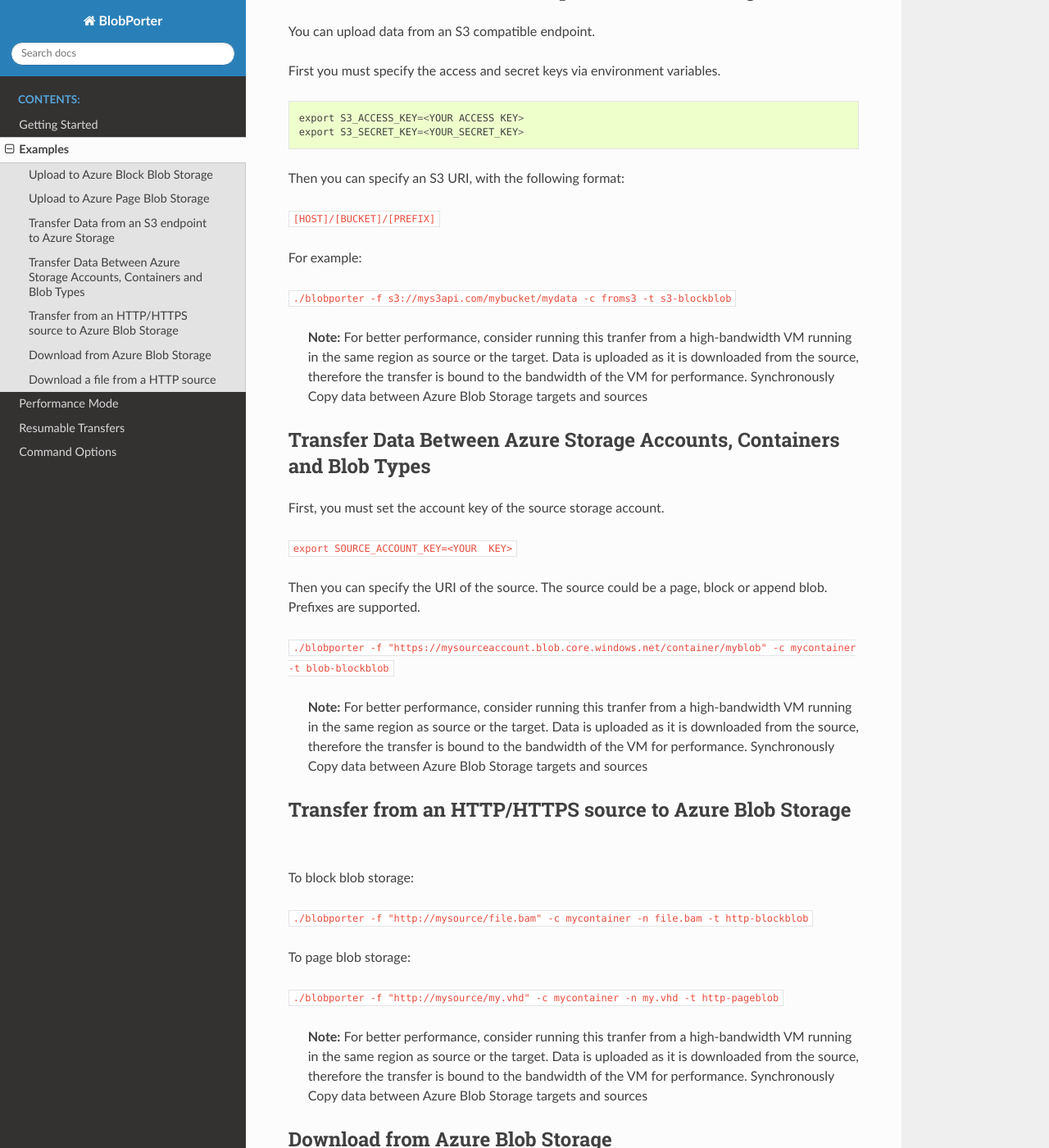
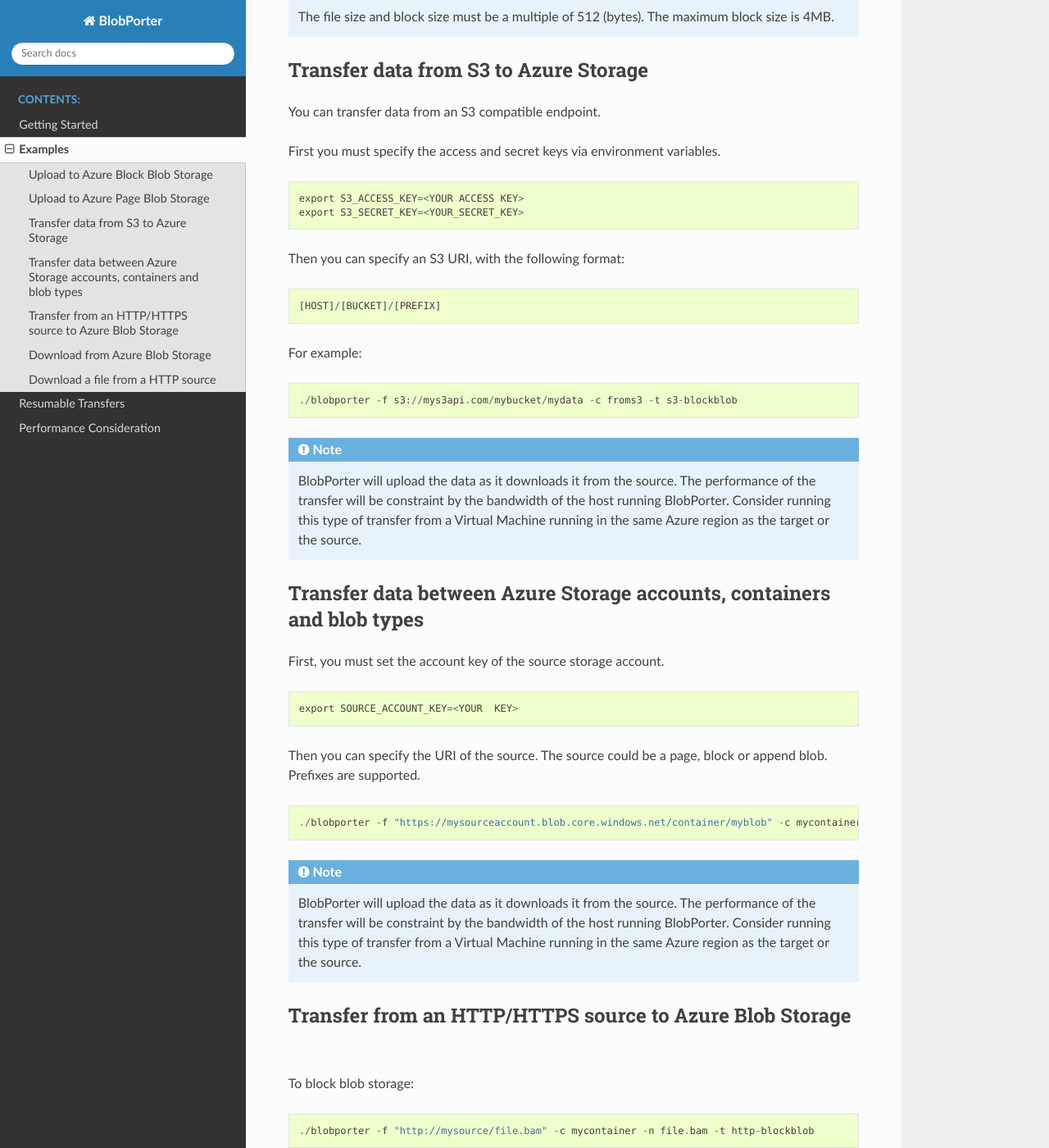
Before and after one commit to Azure/blobporter, a Sphinx documentation site: the page built from docs/examples.rst, in a window 1280 px wide and 1400 px high, scrolled down 1005 px. Shown: the whole window at 82% size. Built offline with Sphinx 7.4.7 and the Read the Docs theme 2.0.0, drawn with Linux system fonts in a browser that asks for light colours; some of the changed text lies outside the part shown.

Commit message:
- fix use exact name not working - documentation updates

```diff
--- a/docs/conf.py
+++ b/docs/conf.py
@@ -15,7 +15,7 @@
 # import os
 # import sys
 # sys.path.insert(0, os.path.abspath('.'))
-
+import sphinx_bootstrap_theme
 
 # -- Project information -----------------------------------------------------
 
@@ -75,6 +75,8 @@
 # a list of builtin themes.
 #
 html_theme = 'sphinx_rtd_theme'
+#html_theme = 'bootstrap'
+#html_theme_path = sphinx_bootstrap_theme.get_html_theme_path()
 
 # Theme options are theme-specific and customize the look and feel of a theme
 # further.  For a list of options available for each theme, see the
--- a/docs/examples.rst
+++ b/docs/examples.rst
@@ -1,43 +1,52 @@
-========
 Examples
 ========
 
+
 Upload to Azure Block Blob Storage
--------------------------------------------
+-----------------------------------
 
 Single file upload:
 
-``./blobporter -f /datadrive/myfile.tar -c mycontainer -n myfile.tar``
+::
 
-    **Note:** If the container does not exist, it will be created.
+    ./blobporter -f /datadrive/myfile.tar -c mycontainer -n myfile.tar
+
+.. note:: BlobPorter will create the container if it doesn't exist.
 
 Upload all files that match the pattern:
 
-``./blobporter -f "/datadrive/*.tar" -c mycontainer``
+::
+
+    ./blobporter -f "/datadrive/*.tar" -c mycontainer
 
 You can also specify a list of files or patterns explicitly:
 
-``./blobporter -f "/datadrive/*.tar" -f "/datadrive/readme.md" -f "/datadrive/log" -c mycontainer``
+::
+
+    ./blobporter -f "/datadrive/*.tar" -f "/datadrive/readme.md" -f "/datadrive/log" -c mycontainer
 
 If you want to rename the target file name, you can use the -n option:
 
-``./blobporter -f /datadrive/f1.tar  -n newname.tar -c mycontainer``
+::
+
+    ./blobporter -f /datadrive/f1.tar  -n newname.tar -c mycontainer
 
 Upload to Azure Page Blob Storage
---------------------------------------
+----------------------------------
 
-Same as uploading to block blob storage, but with the transfer definiton (-t option) set to ``file-pageblob``.
+Same as uploading to block blob storage, but with the transfer definiton (-t option) set to ``file-pageblob``.  For example, a single file upload to page blob:
 
-For example, a single file upload to page blob:
+::
 
-``./blobporter -f /datadrive/mydisk.vhd -c mycontainer -n mydisk.vhd -t file-pageblob``
+    ./blobporter -f /datadrive/mydisk.vhd -c mycontainer -n mydisk.vhd -t file-pageblob
 
-    **Note:** The file size and block size must be a multiple of 512 (bytes). The maximum block size is 4MB.
 
-Transfer Data from an S3 endpoint to Azure Storage
---------------------------------------------------
+.. note:: The file size and block size must be a multiple of 512 (bytes). The maximum block size is 4MB.
 
-You can upload data from an S3 compatible endpoint.
+Transfer data from S3 to Azure Storage
+---------------------------------------
+
+You can transfer data from an S3 compatible endpoint.
 
 First you must specify the access and secret keys via environment variables.
 
@@ -48,71 +57,117 @@
 
 Then you can specify an S3 URI, with the following format:
 
-``[HOST]/[BUCKET]/[PREFIX]``
+::
+
+    [HOST]/[BUCKET]/[PREFIX]
 
 For example:
 
-``./blobporter -f s3://mys3api.com/mybucket/mydata -c froms3 -t s3-blockblob``
+::
 
-    **Note:** For better performance, consider running this tranfer from a high-bandwidth VM running in the same region as source or the target. Data is uploaded as it is downloaded from the source, therefore the transfer is bound to the bandwidth of the VM for performance.
-    Synchronously Copy data between Azure Blob Storage targets and sources
+    ./blobporter -f s3://mys3api.com/mybucket/mydata -c froms3 -t s3-blockblob
 
+.. note::
 
-Transfer Data Between Azure Storage Accounts, Containers and Blob Types
+    BlobPorter will upload the data as it downloads it from the source.
+    The performance of the transfer will be constraint by the bandwidth of the host running BlobPorter. Consider running this type of transfer from a Virtual Machine running in the same Azure region as the target or the source.
+
+Transfer data between Azure Storage accounts, containers and blob types
 -----------------------------------------------------------------------
 
 First, you must set the account key of the source storage account.
 
-``export SOURCE_ACCOUNT_KEY=<YOUR  KEY>``
+::
+
+    export SOURCE_ACCOUNT_KEY=<YOUR  KEY>
+
 
 Then you can specify the URI of the source. The source could be a page, block or append blob. Prefixes are supported.
 
-``./blobporter -f "https://mysourceaccount.blob.core.windows.net/container/myblob" -c mycontainer -t blob-blockblob``
+::
 
-    **Note:** For better performance, consider running this tranfer from a high-bandwidth VM running in the same region as source or the target. Data is uploaded as it is downloaded from the source, therefore the transfer is bound to the bandwidth of the VM for performance.
-    Synchronously Copy data between Azure Blob Storage targets and sources
+    ./blobporter -f "https://mysourceaccount.blob.core.windows.net/container/myblob" -c mycontainer -t blob-blockblob
 
+.. note::
+
+    BlobPorter will upload the data as it downloads it from the source.
+    The performance of the transfer will be constraint by the bandwidth of the host running BlobPorter. Consider running this type of transfer from a Virtual Machine running in the same Azure region as the target or the source.
 
 Transfer from an HTTP/HTTPS source to Azure Blob Storage
 --------------------------------------------------------
 
 To block blob storage:
 
-``./blobporter -f "http://mysource/file.bam" -c mycontainer -n file.bam -t http-blockblob``
+::
+
+    ./blobporter -f "http://mysource/file.bam" -c mycontainer -n file.bam -t http-blockblob
 
 To page blob storage:
 
-``./blobporter -f "http://mysource/my.vhd" -c mycontainer -n my.vhd -t http-pageblob``
+::
 
-    **Note:** For better performance, consider running this tranfer from a high-bandwidth VM running in the same region as source or the target. Data is uploaded as it is downloaded from the source, therefore the transfer is bound to the bandwidth of the VM for performance.
-    Synchronously Copy data between Azure Blob Storage targets and sources
+    ./blobporter -f "http://mysource/my.vhd" -c mycontainer -n my.vhd -t http-pageblob
+
+.. note::
+
+    BlobPorter will upload the data as it downloads it from the source.
+    The performance of the transfer will be constraint by the bandwidth of the host running BlobPorter. Consider running this type of transfer from a Virtual Machine running in the same Azure region as the target or the source.
 
 Download from Azure Blob Storage
---------------------------
+--------------------------------
 
 For download scenarios, the source can be a page, append or block blob:
 
-``./blobporter -c mycontainer -n file.bam -t blob-file``
+::
+
+    ./blobporter -c mycontainer -n file.bam -t blob-file
 
 You can use the -n option to specify a prefix. All blobs that match the prefix will be downloaded.
 
 The following will download all blobs in the container that start with f:
 
-``./blobporter -c mycontainer -n f -t blob-file``
+::
+
+    ./blobporter -c mycontainer -n f -t blob-file
+
 
 Without the -n option all files in the container will be downloaded.
 
-``./blobporter -c mycontainer -t blob-file``
+::
+
+    ./blobporter -c mycontainer -t blob-file
+
 
 By default files are downloaded keeping the same directory structure as the remote source.
 
-If you want download to the same directory where you are running blobporter, set -i option.
+If you want download to the same directory where you are running blobporter set -i option.
 
-``./blobporter -p -c mycontainer -t blob-file -i``
+::
+
+    ./blobporter -c mycontainer -t blob-file -i
+
+
+For scenarios where blob endpoint is from a soverign cloud (e.g. China and Germany), Azure Gov or Azure Stack, you can specify the fully qualified domain name:
+
+::
+
+    ./blobporter -f "https://[ACCOUNT_NAME].[BASE_URL]/[CONTAINER_NAME]/[PREFIX]" -t blob-file
+
+And the source account key, must be set via an environment variable.
+
+::
+
+    export SOURCE_ACCOUNT_KEY=<YOUR  KEY>
+
+
 
 Download a file from a HTTP source
 ----------------------------------
 
-``./blobporter -f "http://mysource/file.bam" -n /datadrive/file.bam -t http-file``
+::
 
-    **Note:** The ACCOUNT_NAME and ACCOUNT_KEY environment variables are not required in this scenario.
+    ./blobporter -f "http://mysource/file.bam" -n /datadrive/file.bam -t http-file
+
+.. note::
+
+    The ACCOUNT_NAME and ACCOUNT_KEY environment variables are not required.
--- a/docs/gettingstarted.rst
+++ b/docs/gettingstarted.rst
@@ -9,7 +9,7 @@
 
 ::
 
-    wget -O bp_linux.tar.gz https://github.com/Azure/blobporter/releases/download/v0.6.09/bp_linux.tar.gz
+    wget -O bp_linux.tar.gz https://github.com/Azure/blobporter/releases/download/v0.6.12/bp_linux.tar.gz
     tar -xvf bp_linux.tar.gz linux_amd64/blobporter
     chmod +x ~/linux_amd64/blobporter
     cd ~/linux_amd64
@@ -24,7 +24,7 @@
 Windows
 -------
 
-Download `BlobPorter.exe <https://github.com/Azure/blobporter/releases/download/v0.6.10/bp_windows.zip>`_
+Download `BlobPorter.exe <https://github.com/Azure/blobporter/releases/download/v0.6.12/bp_windows.zip>`_
 
 Set environment variables (if using the command prompt): ::
 
@@ -35,3 +35,51 @@
 
     $env:ACCOUNT_NAME="<STORAGE_ACCOUNT_NAME>"
     $env:ACCOUNT_KEY="<STORAGE_ACCOUNT_KEY>"
+
+
+Command Options
+---------------
+
+ -f, --source_file          (string) URL, Azure Blob or S3 Endpoint, file or files (e.g. /data/\*.gz) to upload.
+ -c, --container_name       (string) Container name (e.g. mycontainer).
+ -n, --blob_name            (string) Blob name (e.g. myblob.txt) or prefix for download scenarios.
+ -g, --concurrent_workers   (int) Number of go-routines for parallel upload.
+ -r, --concurrent_readers   (int) Number of go-routines for parallel reading of the input.
+ -b, --block_size           (string) Desired size of each blob block.
+
+                            Can be specified as an integer byte count or integer suffixed with B, KB or MB.
+
+ -a, --account_name         (string) Storage account name (e.g. mystorage).
+
+                            Can also be specified via the ACCOUNT_NAME environment variable.
+
+ -k, --account_key          (string) Storage account key string.
+
+                            Can also be specified via the ACCOUNT_KEY environment variable.
+ -s, --http_timeout         (int) HTTP client timeout in seconds. Default value is 600s.
+ -d, --dup_check_level      (string) Desired level of effort to detect duplicate data blocks to minimize upload size.
+
+                            Must be one of None, ZeroOnly, Full (default "None")
+ -t, --transfer_type        (string) Defines the source and target of the transfer.
+
+                            Must be one of file-blockblob, file-pageblob, http-blockblob, http-pageblob, blob-file, pageblock-file (alias of blob-file), blockblob-file (alias of blob-file), http-file, blob-pageblob, blob-blockblob, s3-pageblob and s3-blockblob.
+ -m, --compute_blockmd5     (bool) If set, block level MD5 has will be computed and included as a header when the block is sent to blob storage.
+
+                            Default is false.
+ -q, --quiet_mode           (bool) If set, the progress indicator is not displayed.
+
+                            The files to transfer, errors, warnings and transfer completion summary is still displayed.
+ -x, --files_per_transfer   (int) Number of files in a batch transfer. Default is 500.
+ -h, --handles_per_file     (int) Number of open handles for concurrent reads and writes per file. Default is 2.
+ -i, --remove_directories   (bool) If set blobs are downloaded or uploaded without keeping the directory structure of the source.
+
+                            Not applicable when the source is a HTTP endpoint.
+ -o, --read_token_exp       (int) Expiration in minutes of the read-only access token that will be generated to read from S3 or Azure Blob sources.
+
+                            Default value: 360.
+ -l, --transfer_status      (string) Transfer status file location.
+                            If set, blobporter will use this file to track the status of the transfer.
+
+                            In case of failure and the same file is referrenced, the source files that were transferred will be skipped.
+
+                            If the transfer is successful a summary will be appended.
--- a/docs/options.rst
+++ /dev/null
@@ -1,52 +0,0 @@
-===============
-Command Options
-===============
-
- -f, --source_file          (string) URL, Azure Blob or S3 Endpoint, file or files (e.g. /data/\*.gz) to upload.
- -c, --container_name       (string) Container name (e.g. mycontainer).
- -n, --blob_name            (string) Blob name (e.g. myblob.txt) or prefix for download scenarios.
- -g, --concurrent_workers   (int) Number of go-routines for parallel upload.
- -r, --concurrent_readers   (int) Number of go-routines for parallel reading of the input.
- -b, --block_size           (string) Desired size of each blob block.
-                            Can be specified as an integer byte count or integer suffixed with B, KB or MB (default /"4MB/", maximum /"100MB/").
-                            The block size could have a significant memory impact.
-                            If you are using large blocks reduce the number of readers and workers (-r and -g options) to reduce the memory pressure during the transfer.
-                            For files larger than 200GB, this parameter must be set to a value higher than 4MB.
-                            The minimum block size is defined by the following formula:
-                            Minimum Block Size = File Size / 50000
-                            The maximum block size is 100MB
-
- -a, --account_name         (string) Storage account name (e.g. mystorage).
-
-                            Can also be specified via the ACCOUNT_NAME environment variable.
-
- -k, --account_key          (string) Storage account key string.
-
-                            Can also be specified via the ACCOUNT_KEY environment variable.
- -s, --http_timeout         (int) HTTP client timeout in seconds. Default value is 600s.
- -d, --dup_check_level      (string) Desired level of effort to detect duplicate data blocks to minimize upload size.
-
-                            Must be one of None, ZeroOnly, Full (default "None")
- -t, --transfer_type        (string) Defines the source and target of the transfer.
-
-                            Must be one of file-blockblob, file-pageblob, http-blockblob, http-pageblob, blob-file, pageblock-file (alias of blob-file), blockblob-file (alias of blob-file), http-file, blob-pageblob, blob-blockblob, s3-pageblob and s3-blockblob.
- -m, --compute_blockmd5     (bool) If set, block level MD5 has will be computed and included as a header when the block is sent to blob storage.
-
-                            Default is false.
- -q, --quiet_mode           (bool) If set, the progress indicator is not displayed.
-
-                            The files to transfer, errors, warnings and transfer completion summary is still displayed.
- -x, --files_per_transfer   (int) Number of files in a batch transfer. Default is 500.
- -h, --handles_per_file     (int) Number of open handles for concurrent reads and writes per file. Default is 2.
- -i, --remove_directories   (bool) If set blobs are downloaded or uploaded without keeping the directory structure of the source.
-
-                            Not applicable when the source is a HTTP endpoint.
- -o, --read_token_exp       (int) Expiration in minutes of the read-only access token that will be generated to read from S3 or Azure Blob sources.
-
-                            Default value: 360.
- -l, --transfer_status      (string) Transfer status file location.
-                            If set, blobporter will use this file to track the status of the transfer.
-
-                            In case of failure and the same file is referrenced, the source files that were transferred will be skipped.
-
-                            If the transfer is successful a summary will be appended.
--- /dev/null
+++ b/docs/perfmode.rst
@@ -0,0 +1,72 @@
+Performance Consideration
+=========================
+
+Best Practices
+--------------
+
+
+-   By default, BlobPorter creates 5 readers and 8 workers for each core on the computer. You can overwrite these values by using the options -r (number of readers) and -g (number of workers). When overriding these options there are few considerations:
+
+    -   If during the transfer the buffer level is constant at 000%, workers could be waiting for data. Consider increasing the number of readers. If the level is 100% the opposite applies; increasing the number of workers could help.
+
+    -   Each reader or worker correlates to one goroutine. Goroutines are lightweight and a Go program can create a high number of goroutines, however, there's a point where the overhead of context switching impacts overall performance. Increase these values in small increments, e.g. 5.
+
+-   For transfers from fast disks (SSD) or HTTP sources reducing the number readers or workers could provide better performance than the default values. Reduce these values if you want to minimize resource utilization. Lowering these numbers reduces contention and the likelihood of experiencing throttling conditions.
+
+-   Transfers can be batched. Each batch transfer will concurrently read and transfer up to 500 files (default value) from the source. The batch size can be modified using the -x option.
+
+-   Blobs smaller than the block size are transferred in a single operation. With relatively small files (<32MB) performance may be better if you set a block size equal to the size of the files. Setting the number of workers and readers to the number of files could yield performance gains.
+
+-   The block size can have a significant memory impact if set to a large value (e.g. 100MB). For large files, use a block size that is close to the minimum required for the transfer and reduce the number of workers (g option).
+
+    The following table list the maximum file size for typical block sizes.
+
+        =============== ===================
+        Block Size (MB) Max File Size (GB)
+        =============== ===================
+        8               400
+        16              800
+        32              1600
+        64              3200
+        =============== ===================
+
+Performance Measurement Mode
+----------------------------
+
+BlobPorter has a performance measurement mode that uploads random data generated in memory and measures the performance of the operation without the impact of disk i/o.
+The performance mode for uploads could help you identify the potential upper limit of the data throughput that your environment can provide.
+
+For example, the following command will upload 10 x 10GB files to a storage account.
+
+::
+
+    blobporter -f "1GB:10" -c perft -t perf-blockblob
+
+You can also use this mode to see if increasing (or decreasing) the number of workers/writers (-g option) will have a potential impact.
+
+::
+
+    blobporter -f "1GB:10" -c perft -t perf-blockblob -g 20
+
+Similarly, for downloads, you can simulate downloading data from a storage account without writing to disk. This mode could also help you fine-tune the number of readers (-r option) and get an idea of the maximum download throughput.
+
+The following command downloads the data previously uploaded.
+
+::
+
+    export SRC_ACCOUNT_KEY=$ACCOUNT_KEY
+
+..
+
+::
+
+    blobporter -f "https://myaccount.blob.core.windows.net/perft" -t blob-perf``
+
+
+Then you can download the file to disk.
+
+::
+
+    blobporter -c perft -t blob-file
+
+The performance difference will provide with a base-line of the impact of disk i/o.
--- a/docs/performance/perfmode.rst
+++ /dev/null
@@ -1,28 +0,0 @@
-================
-Performance Mode
-================
-
-BlobPorter has a performance mode that uploads random data generated in memory and measures the performance of the operation without the impact of disk i/o.
-The performance mode for uploads could help you identify the potential upper limit of the data-transfer throughput that your environment can provide.
-
-For example, the following command will upload 10 x 10GB files to a storage account.
-
-``blobporter -f "1GB:10" -c perft -t perf-blockblob``
-
-You can also use this mode to see if increasing (or decreasing) the number of workers/writers (-g option) will have a potential impact.
-
-``blobporter -f "1GB:10" -c perft -t perf-blockblob -g 20``
-
-Similarly, for downloads, you can simulate downloading data from a storage account without writing to disk. This mode could also help you fine-tune the number of readers (-r option) and get an idea of the maximum download throughput.
-
-The following command downloads the data previously uploaded.
-
-``export SRC_ACCOUNT_KEY=$ACCOUNT_KEY``
-
-``blobporter -f "https://myaccount.blob.core.windows.net/perft" -t blob-perf``
-
-Then you can download the file to disk.
-
-``blobporter -c perft -t blob-file``
-
-The performance difference will you a measurement of the impact of disk i/o.
```
Also changed, not shown: README.md (+2 -2 lines), docs/index.rst (+5 -3 lines), docs/resumabletrans.rst (renamed from docs/resumable_transfers.rst, +11 -4 lines), 2 other files.
